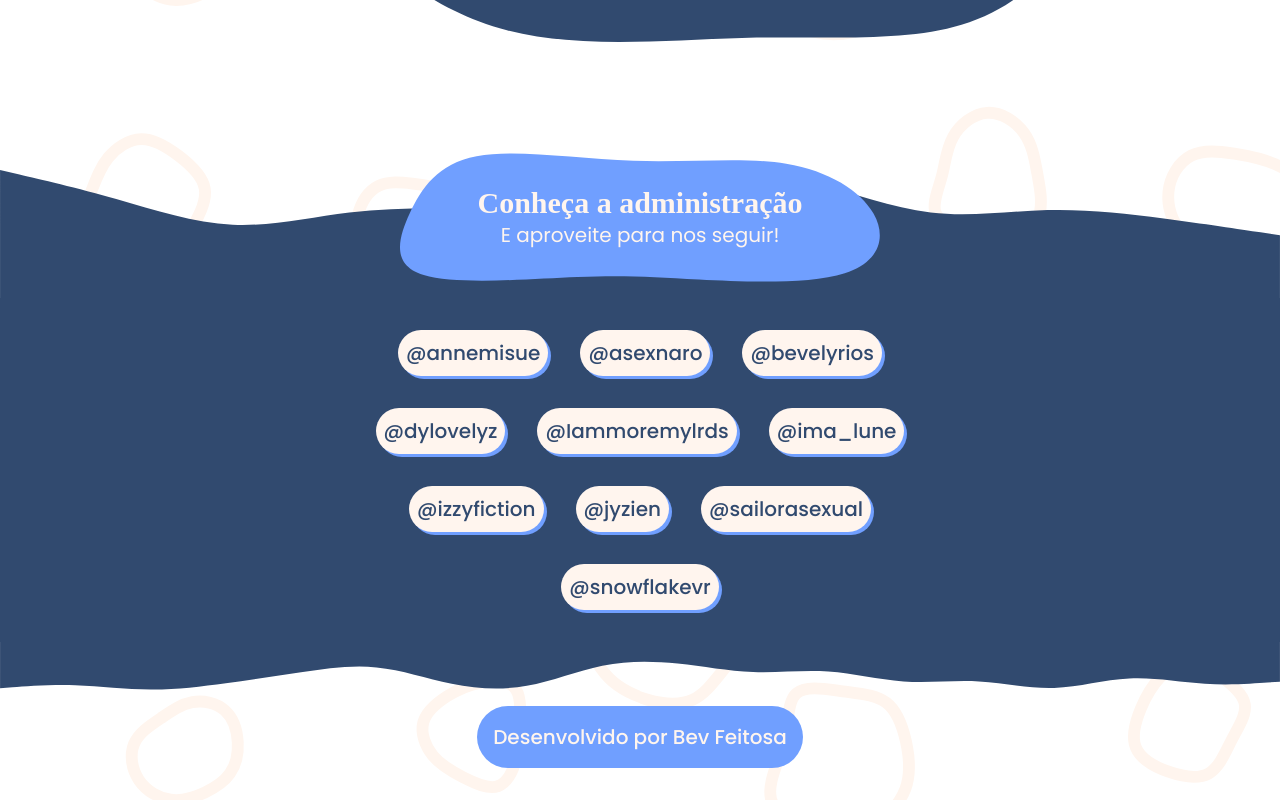
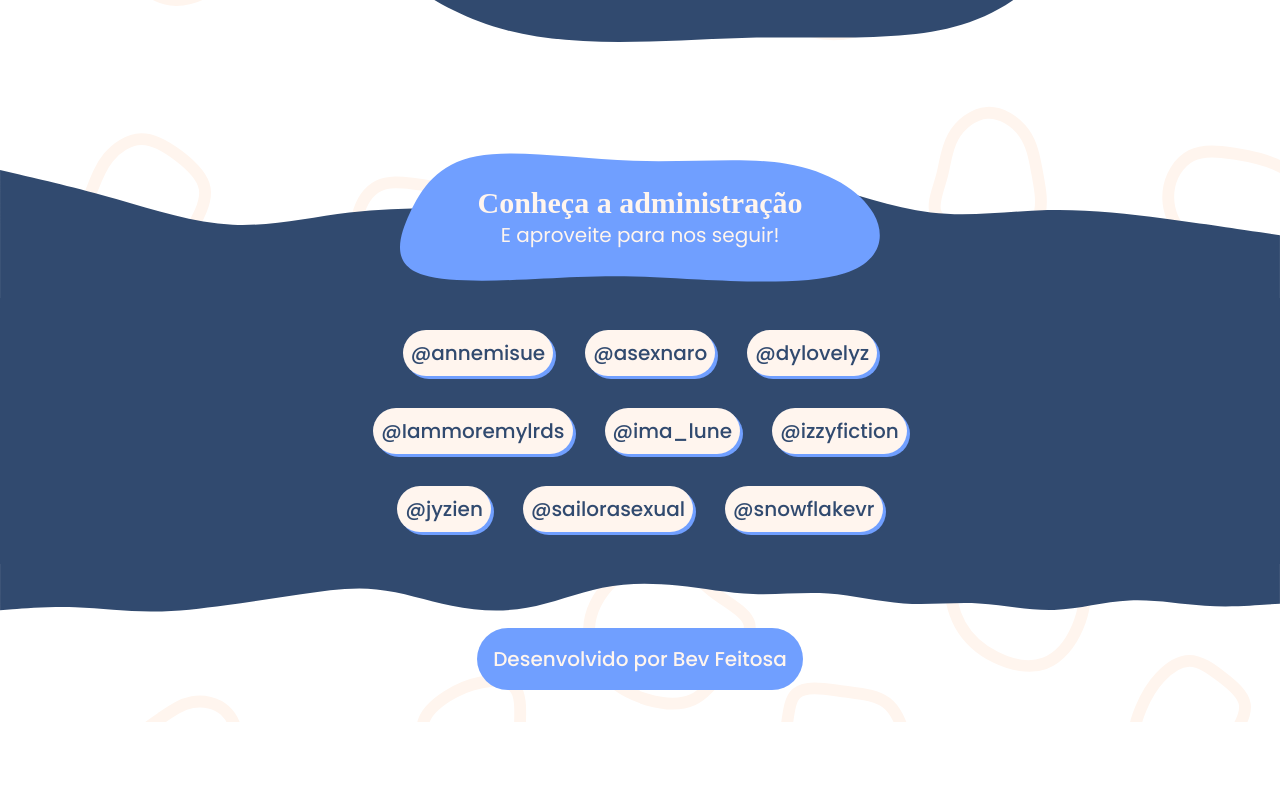
Before and after one commit to develyrios/ciaa, a React (Vite) app: page / in a window 1280 px wide. Shown: the part 724-1524 px from the top of the page. After the commit the page ends 1446 px from the top, so only its background shows below. Built offline with nearby package versions, Linux system fonts and the light colour scheme; a web font is replaced by a local one.

Commit message:
<feat>:refatora users

```diff
--- a/src/components/Team/users-at.js
+++ b/src/components/Team/users-at.js
@@ -9,34 +9,30 @@ export default [
     },
     {
         id: 3,
-        at: "bevelyrios",
+        at: "dylovelyz",
     },
     {
         id: 4,
-        at: "dylovelyz",
+        at: "Iammoremylrds",
     },
     {
         id: 5,
-        at: "Iammoremylrds",
+        at: "ima_lune",
     },
     {
         id: 6,
-        at: "ima_lune",
+        at: "izzyfiction",
     },
     {
         id: 7,
-        at: "izzyfiction",
+        at: "jyzien",
     },
     {
         id: 8,
-        at: "jyzien",
+        at: "sailorasexual",
     },
     {
         id: 9,
-        at: "sailorasexual",
-    },
-    {
-        id: 10,
         at: "snowflakevr",
     },
 ]
```
